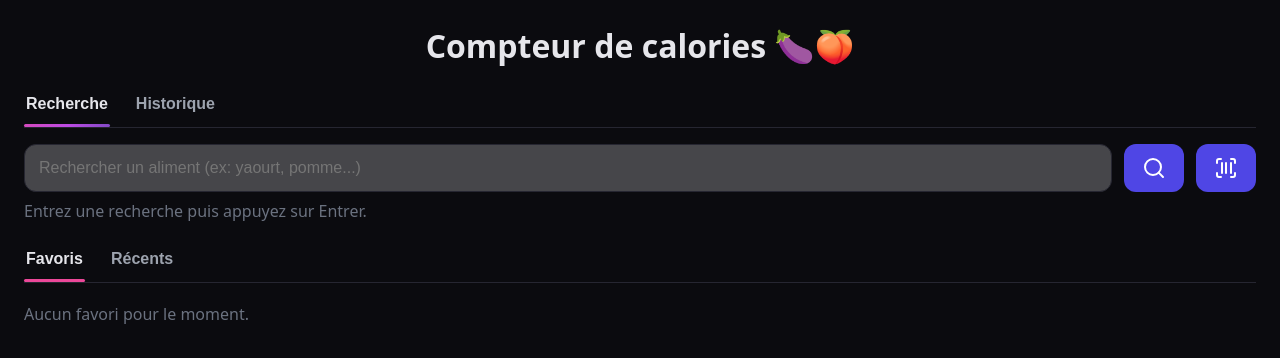
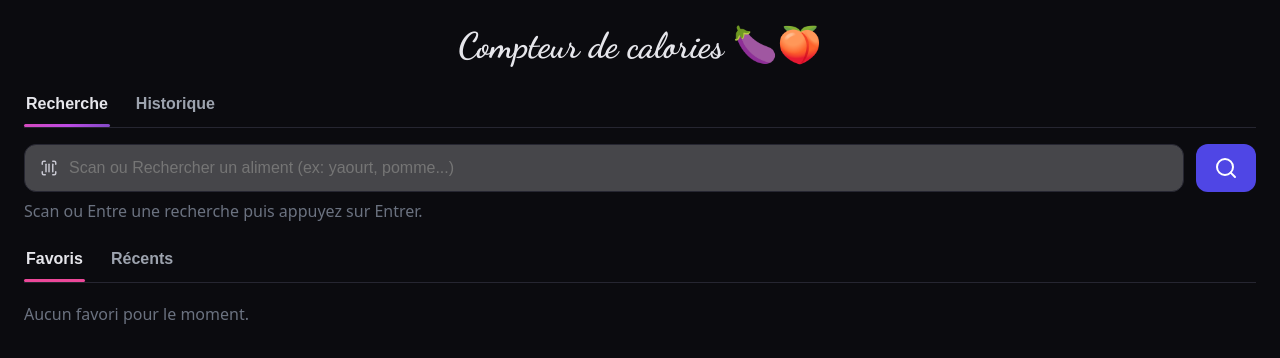
Before and after one commit to itsrim/cal, a React (Vite) app: page / in a window 1280 px wide. Shown: the top 358 px of the page. Built offline with nearby package versions, Linux system fonts and the light colour scheme.

Commit message:
title font

```diff
--- a/index.html
+++ b/index.html
@@ -6,10 +6,19 @@
     <meta name="viewport" content="width=device-width, initial-scale=1.0" />
     <title>Calorie</title>
     <link rel="manifest" href="/manifest.webmanifest" />
-    <meta name="apple-mobile-web-app-capable" content="yes">
-    <meta name="apple-mobile-web-app-status-bar-style" content="black">
-    <meta name="apple-mobile-web-app-title" content="cal">
-    <link rel="apple-touch-icon" href="/cal/icons/apple-touch-icon-180x180.png">
+    <meta name="apple-mobile-web-app-capable" content="yes" />
+    <meta name="apple-mobile-web-app-status-bar-style" content="black" />
+    <meta name="apple-mobile-web-app-title" content="cal" />
+    <link
+      rel="apple-touch-icon"
+      href="/cal/icons/apple-touch-icon-180x180.png"
+    />
+    <link rel="preconnect" href="https://fonts.googleapis.com" />
+    <link rel="preconnect" href="https://fonts.gstatic.com" crossorigin />
+    <link
+      href="https://fonts.googleapis.com/css2?family=Dancing+Script:wght@400..700&display=swap"
+      rel="stylesheet"
+    />
   </head>
   <body>
     <div id="root"></div>
--- a/src/App.tsx
+++ b/src/App.tsx
@@ -13,8 +13,10 @@ const Title = styled.h1`
   color: #e6e6eb;
   font-weight: 700;
   margin: 0;
-  font-size: clamp(22px, 2vw + 10px, 32px);
+  font-size: clamp(26px, 2vw + 10px, 38px);
   text-align: center;
+  font-family: "Dancing Script", cursive;
+  font-weight: 700;
 `;
 
 const Content = styled.main`
@@ -46,7 +48,7 @@ const TabBtn = styled.button<{ $active?: boolean }>`
   font-weight: 700;
   font-size: 16px;
   line-height: 1;
-  padding: 10px 2px 12px; /* <- contrôle la “hauteur visuelle” */
+  padding: 10px 2px 12px;
   position: relative;
   outline: none;
   &:focus-visible {
--- a/src/components/SearchTab.tsx
+++ b/src/components/SearchTab.tsx
@@ -26,6 +26,9 @@ import {
   SearchInput,
   Section,
   Value,
+  InputWrap,
+  SearchInputWithLeftIcon,
+  ScanIconBtnLeft,
 } from "./StyleSearchTab";
 import { fetchProductByBarcode } from "../api/openfoodfacts";
 import { BarCodeScanner } from "./BarreCodeScanner";
@@ -213,11 +216,21 @@ export const SearchTab = ({ onSaved }: SearchTabProps) => {
     <>
       {/* Barre de recherche + bouton clear */}
       <Row>
-        <SearchInput
+        <InputWrap>
+          <ScanIconBtnLeft
+            aria-label="Scanner code-barres"
+            title="Scanner"
+            onClick={() => setScanOpen(true)}
+            disabled={loading}
+          >
+            <ScanBarcode />
+          </ScanIconBtnLeft>
+
+          <SearchInputWithLeftIcon
             as="input"
-          type="search" // clear natif iOS/Chrome
+            type="search" // garde la croix native
             inputMode="search"
-          placeholder="Rechercher un aliment (ex: yaourt, pomme...)"
+            placeholder="Scan ou Rechercher un aliment (ex: yaourt, pomme...)"
             value={query}
             onChange={(e) => setQuery((e.target as HTMLInputElement).value)}
             onKeyDown={(e) => {
@@ -227,20 +240,14 @@ export const SearchTab = ({ onSaved }: SearchTabProps) => {
             autoCapitalize="none"
             spellCheck={false}
           />
+        </InputWrap>
+
         <Button
           onClick={fetchFirstProduct}
           disabled={!canSearch}
           aria-label="Rechercher"
         >
           {loading ? <Ellipsis /> : <Search />}
-        </Button>
-
-        <Button
-          onClick={() => setScanOpen(true)}
-          disabled={loading}
-          aria-label="Scanner code-barres"
-        >
-          <ScanBarcode />
         </Button>
       </Row>
 
@@ -277,7 +284,7 @@ export const SearchTab = ({ onSaved }: SearchTabProps) => {
       )}
 
       {!result && !error && !loading ? (
-        <Hint>Entrez une recherche puis appuyez sur Entrer.</Hint>
+        <Hint>Scan ou Entre une recherche puis appuyez sur Entrer.</Hint>
       ) : null}
 
       {/* Sous-onglets Favoris / Récents */}
--- a/src/components/StyleSearchTab.ts
+++ b/src/components/StyleSearchTab.ts
@@ -28,6 +28,48 @@ export const SearchInput = styled.input`
     font-size: 16px;
   }
 `;
+
+// wrapper pour mettre une icône DANS le champ
+export const InputWrap = styled.div`
+  position: relative;
+  flex: 1 1 auto;
+  min-width: 0;
+`;
+
+// variante de l'input avec padding à gauche pour l'icône
+export const SearchInputWithLeftIcon = styled(SearchInput)`
+  flex: none;
+  width: 100%;
+  padding-left: 44px; /* place pour l’icône scanner */
+`;
+
+// icône scanner positionnée à gauche dans le champ
+export const ScanIconBtnLeft = styled.button`
+  position: absolute;
+  left: 10px;
+  top: 50%;
+  transform: translateY(-50%);
+  width: 24px;
+  height: 24px;
+  border: 0;
+  background: transparent;
+  color: #c7c7d1;
+  display: grid;
+  place-items: center;
+  line-height: 0;
+  cursor: pointer;
+  -webkit-tap-highlight-color: transparent;
+  touch-action: manipulation;
+
+  &:hover,
+  &:focus-visible {
+    color: #e6e6eb;
+    outline: none;
+  }
+
+  svg { width: 18px; height: 18px; }
+`;
+
 
 export const Button = styled.button`
   height: 48px;
@@ -96,11 +138,6 @@ export const Heart = styled.span<{ $active?: boolean }>`
   font-weight: 700;
   font-size: 18px;
   cursor: pointer;
-`;
-// styles locaux
-export const InputWrap = styled.div`
-  position: relative;
-  flex: 1 1 260px;
 `;
 
 export const SearchInputWithClear = styled(SearchInput)`
```
Also changed, not shown: 2 other files (tests, documents, lock files or other folders). Lines whose indentation alone changed are shown as unchanged.
